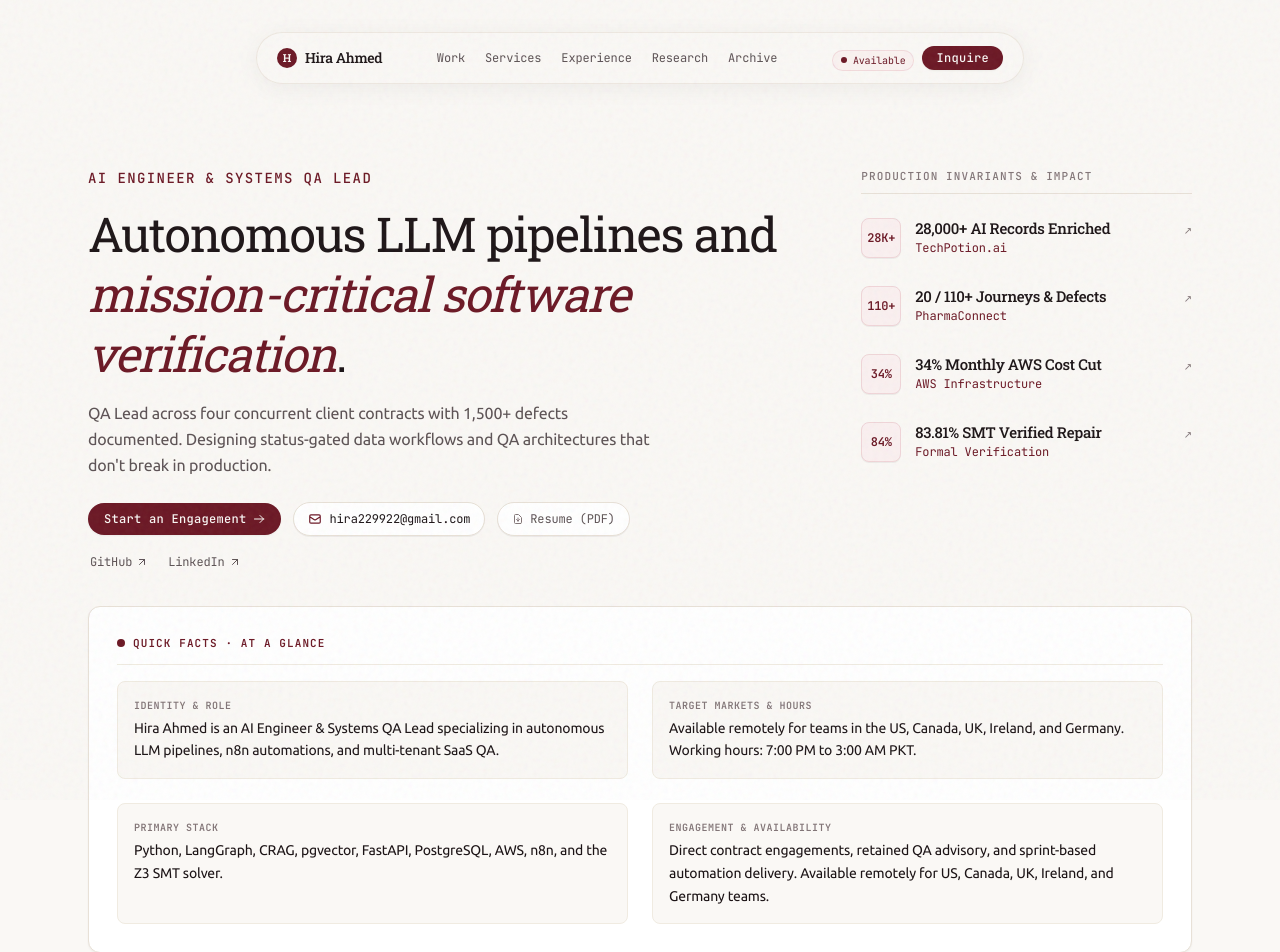
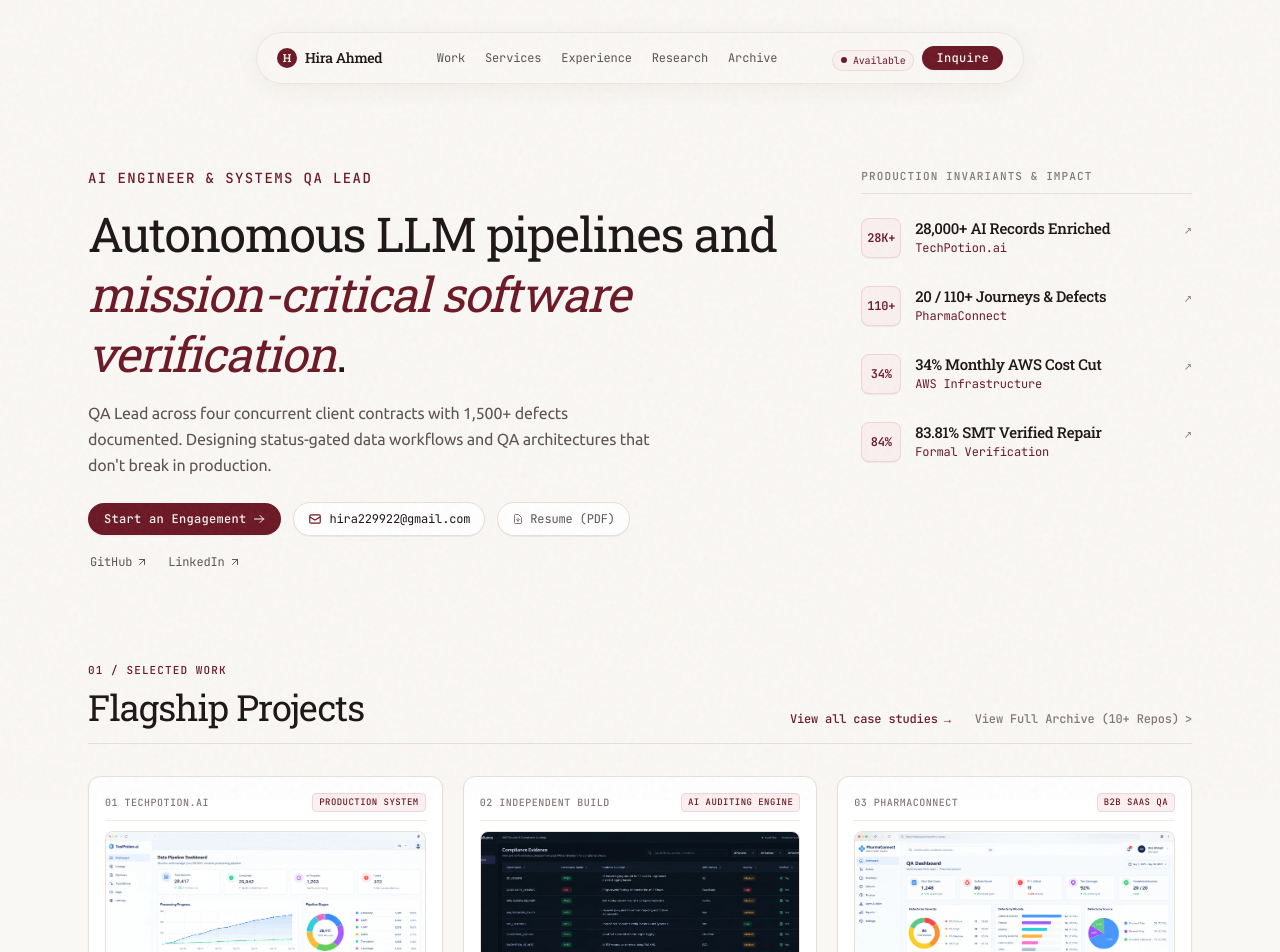
Before and after one commit to hira299/hira-ahmed-portfolio, a React (Vite) app: page / in a window 1280 px wide. Shown: the top 952 px of the page. Built offline with nearby package versions, Linux system fonts and the light colour scheme.

Commit message:
refactor: clean up modals and routing
- Remove QuickFacts component and schema markup
- Improve modal lifecycle and z-index management
- Update state handling to prevent overlapping scroll locks
- Enhance service inquiry button UI logic

```diff
--- a/index.html
+++ b/index.html
@@ -29,77 +29,6 @@
     <link rel="preconnect" href="https://fonts.googleapis.com">
     <link rel="preconnect" href="https://fonts.gstatic.com" crossorigin>
     <link href="https://fonts.googleapis.com/css2?family=JetBrains+Mono:wght@400;500;600&family=Roboto+Slab:wght@300;400;500;600;700&family=Ubuntu:ital,wght@0,300;0,400;0,500;0,700;1,300;1,400&display=swap" rel="stylesheet">
-    <script type="application/ld+json">
-    {
-      "@context": "https://schema.org",
-      "@graph": [
-        {
-          "@type": "Person",
-          "@id": "https://hiraahmed.me/#person",
-          "name": "Hira Ahmed",
-          "jobTitle": "AI Engineer & Systems QA Lead",
-          "url": "https://hiraahmed.me/",
-          "image": "https://hiraahmed.me/og-image.png",
-          "sameAs": [
-            "https://www.linkedin.com/in/hira-ahmed-4068402a7",
-            "https://github.com/hira299",
-            "https://www.fiverr.com/hira299",
-            "https://www.upwork.com/freelancers/~0178616a4e00b82166",
-            "https://topmate.io/hira_ahmed",
-            "https://orcid.org/0009-0005-3219-7252",
-            "https://www.researchgate.net/profile/Hira-Ahmed-28",
-            "https://www.webofscience.com/wos/author/record/QIV-1552-2026",
-            "https://medium.com/@hira299"
-          ],
-          "knowsAbout": [
-            "Autonomous LLM Pipelines",
-            "n8n Automation",
-            "Multi-Tenant SaaS QA",
-            "API Testing",
-            "LangGraph",
-            "Python",
-            "FastAPI",
-            "PostgreSQL",
-            "AWS",
-            "Z3 SMT Solver"
-          ]
-        },
-        {
-          "@type": "WebSite",
-          "@id": "https://hiraahmed.me/#website",
-          "url": "https://hiraahmed.me/",
-          "name": "Hira Ahmed",
-          "description": "QA Lead with 1,500+ documented defects and production LLM pipelines. Available remotely for teams in the US, Canada, UK, Ireland and Germany. Get in touch.",
-          "publisher": {
-            "@type": "Person",
-            "@id": "https://hiraahmed.me/#person",
-            "name": "Hira Ahmed",
-            "url": "https://hiraahmed.me/"
-          }
-        },
-        {
-          "@type": "ProfessionalService",
-          "@id": "https://hiraahmed.me/#service",
-          "name": "Hira Ahmed - AI Engineering & Systems QA",
-          "url": "https://hiraahmed.me/",
-          "image": "https://hiraahmed.me/og-image.png",
-          "provider": {
-            "@type": "Person",
-            "@id": "https://hiraahmed.me/#person",
-            "name": "Hira Ahmed",
-            "url": "https://hiraahmed.me/"
-          },
-          "areaServed": [
-            { "@type": "Country", "name": "United States" },
-            { "@type": "Country", "name": "Canada" },
-            { "@type": "Country", "name": "United Kingdom" },
-            { "@type": "Country", "name": "Ireland" },
-            { "@type": "Country", "name": "Germany" }
-          ]
-        }
-      ]
-    }
-    </script>
   </head>
   <body class="bg-[#0b0c10] text-[#e8e9ec] antialiased selection:bg-neutral-700 selection:text-white">
     <div id="root"></div>
--- a/scripts/schema.ts
+++ b/scripts/schema.ts
@@ -32,10 +32,9 @@
 
 /**
  * T1: Homepage Schema
- * Primary Person entity + WebSite + ProfessionalService
- * alumniOf / education omitted entirely
- * datePublished / dateModified omitted
- * no address, no email, no ratings/reviews
+ * Exactly ONE Person node on the homepage.
+ * WebSite and ProfessionalService reference Person via minimal node.
+ * No seoTitle, no "| Hira Ahmed" suffix in names, no education, no dates, no address, no email.
  */
 export function getHomepageSchema() {
   return {
@@ -74,7 +73,7 @@
       {
         "@type": "ProfessionalService",
         "@id": `${SITE_URL}/#service`,
-        "name": "Hira Ahmed - AI Engineering & Systems QA",
+        "name": "Hira Ahmed",
         "url": `${SITE_URL}/`,
         "image": `${SITE_URL}/og-image.png`,
         "provider": MINIMAL_PERSON,
@@ -86,7 +85,8 @@
 
 /**
  * T2: Services Hub Schema (/services/)
- * CollectionPage + ItemList of the 6 services
+ * CollectionPage + BreadcrumbList
+ * Name equals visible text; no seoTitle or "| Hira Ahmed".
  */
 export function getServicesHubSchema(serviceList: Service[]) {
   return {
@@ -96,7 +96,7 @@
         "@type": "CollectionPage",
         "@id": `${SITE_URL}/services/#webpage`,
         "url": `${SITE_URL}/services/`,
-        "name": "AI Engineering & SaaS QA Services | Hira Ahmed",
+        "name": "AI Engineering & SaaS QA Services",
         "description":
           "Production-grade AI pipelines, n8n automations, and multi-tenant SaaS QA governance for high-assurance systems. Review practice areas or hire.",
         "publisher": MINIMAL_PERSON,
@@ -137,7 +137,9 @@
 
 /**
  * T3: Service Pages Schema (6 individual service pages)
- * Service entity + WebPage with BreadcrumbList
+ * Service entity + BreadcrumbList.
+ * WebPage node removed per user approval.
+ * Name equals visible text from services.ts; no seoTitle or "| Hira Ahmed".
  */
 export function getServicePageSchema(svc: Service) {
   const serviceCanonical = svc.href.endsWith("/")
@@ -150,25 +152,13 @@
       {
         "@type": "Service",
         "@id": `${serviceCanonical}#service`,
-        "name": svc.h1Title || svc.title,
+        "name": svc.title,
         "description": svc.description,
         "url": serviceCanonical,
         "provider": MINIMAL_PERSON,
         "areaServed": APPROVED_AREAS_SERVED,
       },
       {
-        "@type": "WebPage",
-        "@id": `${serviceCanonical}#webpage`,
-        "url": serviceCanonical,
-        "name": svc.seoTitle || svc.title,
-        "description": svc.description,
-        "isPartOf": {
-          "@type": "WebSite",
-          "@id": `${SITE_URL}/#website`,
-          "name": "Hira Ahmed",
-          "url": `${SITE_URL}/`,
-        },
-        "breadcrumb": {
         "@type": "BreadcrumbList",
         "@id": `${serviceCanonical}#breadcrumb`,
         "itemListElement": [
@@ -192,14 +182,14 @@
           },
         ],
       },
-      },
     ],
   };
 }
 
 /**
  * T4: Case Studies Hub Schema (/case-studies/)
- * CollectionPage + ItemList of the 9 case studies
+ * CollectionPage + BreadcrumbList.
+ * Name equals visible text; no seoTitle or "| Hira Ahmed".
  */
 export function getCaseStudiesHubSchema(studies: CaseStudy[]) {
   return {
@@ -209,7 +199,7 @@
         "@type": "CollectionPage",
         "@id": `${SITE_URL}/case-studies/#webpage`,
         "url": `${SITE_URL}/case-studies/`,
-        "name": "AI Engineering & QA Case Studies | Hira Ahmed",
+        "name": "Technical Case Studies & Engineering Proof",
         "description":
           "Documented proof across 28K+ record AI pipelines, multi-tenant SaaS QA audits, and cloud compliance engines. Read technical breakdowns.",
         "publisher": MINIMAL_PERSON,
@@ -248,8 +238,10 @@
 
 /**
  * T5: Case Study Pages Schema (9 individual case study pages)
- * TechArticle (or ScholarlyArticle for Sentinel-Mesh preprint)
- * Omit datePublished and dateModified per T6 Q2
+ * TechArticle (or ScholarlyArticle for Sentinel-Mesh preprint) + BreadcrumbList.
+ * WebPage node removed per user approval.
+ * Headline equals visible text from case-studies.ts; no seoTitle or "| Hira Ahmed".
+ * Omit datePublished and dateModified per T6 Q2.
  */
 export function getCaseStudyPageSchema(cs: CaseStudy) {
   const pageCanonical = `${SITE_URL}/case-studies/${cs.slug}/`;
@@ -275,18 +267,6 @@
     "@graph": [
       articleNode,
       {
-        "@type": "WebPage",
-        "@id": `${pageCanonical}#webpage`,
-        "url": pageCanonical,
-        "name": cs.seoTitle || cs.title,
-        "description": cs.description,
-        "isPartOf": {
-          "@type": "WebSite",
-          "@id": `${SITE_URL}/#website`,
-          "name": "Hira Ahmed",
-          "url": `${SITE_URL}/`,
-        },
-        "breadcrumb": {
         "@type": "BreadcrumbList",
         "@id": `${pageCanonical}#breadcrumb`,
         "itemListElement": [
@@ -310,7 +290,6 @@
           },
         ],
       },
-      },
     ],
   };
 }
--- a/src/App.tsx
+++ b/src/App.tsx
@@ -8,7 +8,6 @@
 import { HireModal } from "./components/HireModal";
 import { SectionModal } from "./components/SectionModal";
 import { CustomCursor } from "./components/CustomCursor";
-import { QuickFacts } from "./components/QuickFacts";
 
 export default function App() {
   const [scrollProgress, setScrollProgress] = useState(0);
@@ -37,11 +36,13 @@
       if (path === "/" || path === "") {
         setActiveCaseStudySlug(null);
         setActiveSectionModal(null);
+        setIsHireModalOpen(false);
       } else if (path.startsWith("/case-studies/")) {
         const slug = path.replace("/case-studies/", "").replace(/\/$/, "");
         if (slug) {
           setActiveCaseStudySlug(slug);
           setActiveSectionModal(null);
+          setIsHireModalOpen(false);
         } else {
           setActiveCaseStudySlug(null);
         }
@@ -123,9 +124,6 @@
           onSelectCaseStudy={(slug) => handleSelectCaseStudy(slug)}
         />
 
-        {/* Quick Facts (N1) */}
-        <QuickFacts />
-
         {/* Selected Works: 1 Row, 3 Columns (3 Cards) */}
         <CaseStudiesSection
           onSelectCaseStudy={(slug) => handleSelectCaseStudy(slug)}
--- a/src/components/QuickFacts.tsx
+++ /dev/null
@@ -1,58 +0,0 @@
-interface QuickFactsProps {
-  className?: string;
-}
-
-export function QuickFacts({ className = "" }: QuickFactsProps) {
-  const facts = [
-    {
-      label: "Identity & Role",
-      value:
-        "Hira Ahmed is an AI Engineer & Systems QA Lead specializing in autonomous LLM pipelines, n8n automations, and multi-tenant SaaS QA.",
-    },
-    {
-      label: "Target Markets & Hours",
-      value:
-        "Available remotely for teams in the US, Canada, UK, Ireland, and Germany. Working hours: 7:00 PM to 3:00 AM PKT.",
-    },
-    {
-      label: "Primary Stack",
-      value:
-        "Python, LangGraph, CRAG, pgvector, FastAPI, PostgreSQL, AWS, n8n, and the Z3 SMT solver.",
-    },
-    {
-      label: "Engagement & Availability",
-      value:
-        "Direct contract engagements, retained QA advisory, and sprint-based automation delivery. Available remotely for US, Canada, UK, Ireland, and Germany teams.",
-    },
-  ];
-
-  return (
-    <section aria-label="Quick Facts" className={`pb-8 sm:pb-10 bg-[#FAF8F5] ${className}`}>
-      <div className="max-w-6xl mx-auto px-5 sm:px-6">
-        <div className="bg-white border border-[#E8E1D7] rounded-xl p-5 sm:p-7 shadow-xs">
-          <div className="flex items-center gap-2 pb-3 mb-4 border-b border-[#F0EBE1]">
-            <span className="w-2 h-2 rounded-full bg-[#6B1724]" />
-            <h2 className="text-[10px] sm:text-[11px] font-mono uppercase tracking-widest text-[#6B1724] font-semibold">
-              Quick Facts · At a Glance
-            </h2>
-          </div>
-          <div className="grid grid-cols-1 md:grid-cols-2 gap-4 sm:gap-6">
-            {facts.map((fact) => (
-              <div
-                key={fact.label}
-                className="p-3.5 sm:p-4 rounded-lg bg-[#FAF8F5] border border-[#F0EBE1]"
-              >
-                <div className="text-[10px] font-mono text-[#827577] uppercase tracking-wider font-semibold mb-1">
-                  {fact.label}
-                </div>
-                <p className="text-xs sm:text-sm text-[#1C1416] leading-relaxed">
-                  {fact.value}
-                </p>
-              </div>
-            ))}
-          </div>
-        </div>
-      </div>
-    </section>
-  );
-}
--- a/src/components/SectionModal.tsx
+++ b/src/components/SectionModal.tsx
@@ -17,15 +17,22 @@
   onSelectCaseStudy,
 }: SectionModalProps) {
   useEffect(() => {
+    const handleKeyDown = (e: KeyboardEvent) => {
+      if (e.key === "Escape") {
+        onClose();
+      }
+    };
     if (section) {
       document.body.style.overflow = "hidden";
+      window.addEventListener("keydown", handleKeyDown);
     } else {
       document.body.style.overflow = "unset";
     }
     return () => {
       document.body.style.overflow = "unset";
+      window.removeEventListener("keydown", handleKeyDown);
     };
-  }, [section]);
+  }, [section, onClose]);
 
   if (!section) return null;
 
@@ -62,7 +69,6 @@
           {section === "services" && (
             <ServicesSection
               onOpenHireModal={(title) => {
-                onClose();
                 onOpenHireModal(title);
               }}
             />
```
Also changed, not shown: src/components/HireModal.tsx (+12 -5 lines), src/components/ServicesSection.tsx (+4 -4 lines). Lines whose indentation alone changed are shown as unchanged.
